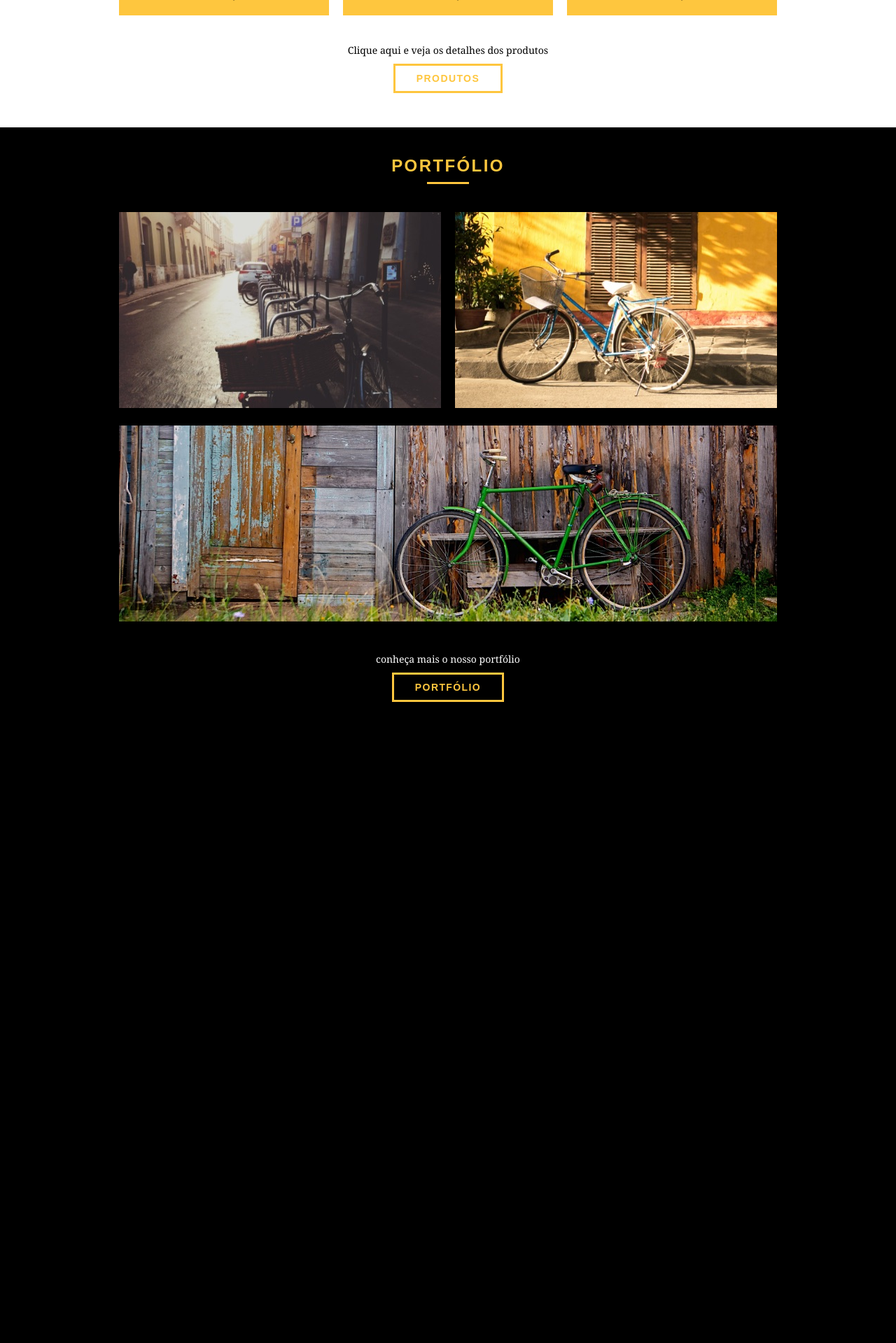
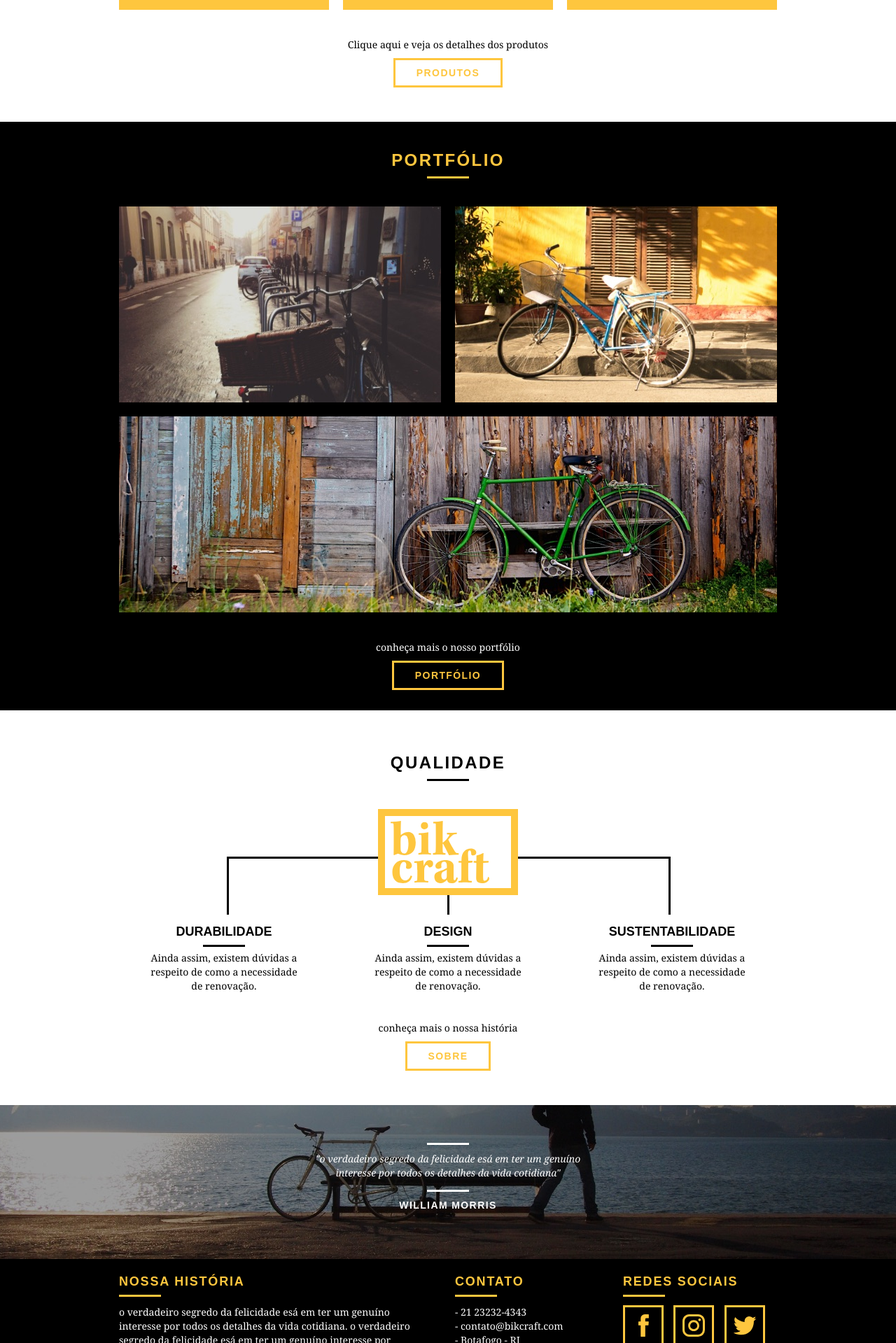
Before and after one commit to lucasgomesmatos/bikcraft-origamid, a PHP site: page / in a window 1280 px wide. Shown: the part 921-2840 px from the top of the page at 70% size. Before the commit the page ends 1924 px from the top, so only its background shows below. Run offline with PHP 8.4, Linux system fonts and the light colour scheme.

Commit message:
Finalizando página home

```diff
--- a/css/style.css
+++ b/css/style.css
@@ -8,6 +8,10 @@ p {
   font-family: Georgia, 'Times New Roman', Times, serif;
   font-size: 14px;
   line-height: 20px;
+}
+
+img {
+  display: block;
 }
 
 .btn {
@@ -91,7 +95,7 @@ p {
   height: 380px;
   background: url("../img/bg.jpg") no-repeat center;
   background-size: cover;
-  margin-top: 96px;
+  margin-top: 92px;
   text-align: center;
   padding-top: 80px;
 }
@@ -201,3 +205,126 @@ p {
 .portfolio .call p {
   color: #fff;
 }
+
+/* Qualidade */
+
+.qualidade {
+  padding: 60px 0;
+}
+
+.qualidade::after {
+  content: "";
+  width: 634px;
+  height: 83px;
+  display: block;
+  background: url("../img/linhas.svg") no-repeat center;
+  position: absolute;
+  top: 209px;
+  right: 162px;
+  z-index: -1;
+}
+
+.qualidade img {
+  margin: 0 auto;
+}
+
+.qualidade_lista {
+  padding-top: 20px;
+}
+
+.qualidade_lista li {
+  text-align: center;
+  padding: 0 40px;
+}
+
+
+.qualidade_lista li h3 {
+  font-weight: bold;
+  font-size: 18px;
+  line-height: 25px;
+  text-transform: uppercase;
+  text-align: center;
+  margin-top: 20px;
+}
+
+.qualidade_lista li h3::after {
+  content: "";
+  display: block;
+  width: 60px;
+  height: 3px;
+  background: #000;
+  margin: 6px auto;
+}
+
+/* Quebra */
+
+.quebra {
+  width: 100%;
+  height: 220px;
+  background: url("../img/bg-footer.jpg") no-repeat center;
+  background-size: cover;
+  text-align: center;
+  padding-top: 40px;
+}
+
+.quebra .quote-externo {
+  max-width: 400px;
+}
+
+/* Footer */
+
+.footer {
+  width: 100%;
+  background: #000;
+  color: #fff;
+  padding: 20px 0;
+}
+
+.footer h3 {
+  font-size: 18px;
+  line-height: 25px;
+  color: #fec63e;
+  text-transform: uppercase;
+  letter-spacing: .1em;
+  font-weight: bold;
+}
+
+.footer h3::after {
+  content: "";
+  display: block;
+  width: 60px;
+  height: 3px;
+  background: #fec63e;
+  margin: 6px 0 12px 0;
+}
+
+.footer_historia {
+  padding-right: 40px;
+}
+
+.footer_contato ul li {
+  font-size: 14px;
+  line-height: 20px;
+  font-family: Georgia, 'Times New Roman', Times, serif;
+}
+
+.footer_redes ul li {
+  display: inline-block;
+  margin-right: 10px;
+}
+
+.footer_redes ul li a {
+  border: 3px solid #fec63e;
+  display: block;
+  padding: 10px;
+}
+
+.footer_redes ul li a:hover {
+  border-color: #fff;
+}
+
+.copy {
+  width: 100%;
+  background: #fec63e;
+  padding: 20px;
+}
--- a/index.html
+++ b/index.html
@@ -1,20 +1,20 @@
 <!DOCTYPE html>
 <html lang="pt-br">
   <head>
-  <meta charset="UTF-8">
-  <meta http-equiv="X-UA-Compatible" content="IE=edge">
-  <meta name="viewport" content="width=device-width, initial-scale=1.0">
-  <link rel="stylesheet" href="css/normalize.css">
-  <link rel="stylesheet" href="css/reset.css">
-  <link rel="stylesheet" href="css/grid.css">
-  <link rel="stylesheet" href="css/style.css">
+    <meta charset="UTF-8" />
+    <meta http-equiv="X-UA-Compatible" content="IE=edge" />
+    <meta name="viewport" content="width=device-width, initial-scale=1.0" />
+    <link rel="stylesheet" href="css/normalize.css" />
+    <link rel="stylesheet" href="css/reset.css" />
+    <link rel="stylesheet" href="css/grid.css" />
+    <link rel="stylesheet" href="css/style.css" />
     <title>Bikcraft</title>
   </head>
   <body>
     <header class="header">
       <div class="container">
         <a href="/" class="grid-4">
-        <img src="img/bikcraft.svg" alt="bikcraft">
+          <img src="img/bikcraft.svg" alt="bikcraft" />
         </a>
         <nav class="grid-12 header_menu">
           <ul>
@@ -30,7 +30,10 @@
       <div class="container">
         <h1>Bicicletas Feitas a Mão</h1>
         <blockquote class="quote-externo">
-        <p>"não tenha nada em sua casa que você não considere útil ou acredita ser bonito"</p>
+          <p>
+            "não tenha nada em sua casa que você não considere útil ou acredita
+            ser bonito"
+          </p>
           <cite>WILLIAM MORRIS</cite>
         </blockquote>
         <a href="produtos.html" class="btn">Orçamento</a>
@@ -40,29 +43,36 @@
     <section class="produtos container">
       <h2 class="subtitulo">Produtos</h2>
       <ul class="produtos_lista">
-
         <li class="grid-1-3">
           <div class="produtos_icone">
-          <img src="img/produtos/passeio.svg" alt="Bikcraft Passeio">
+            <img src="img/produtos/passeio.svg" alt="Bikcraft Passeio" />
           </div>
           <h3>Passeio</h3>
-        <p>Ainda assim, existem dúvidas a respeito de como a necessidade de renovação.</p>
+          <p>
+            Ainda assim, existem dúvidas a respeito de como a necessidade de
+            renovação.
+          </p>
         </li>
         <li class="grid-1-3">
           <div class="produtos_icone">
-          <img src="img/produtos/esporte.svg" alt="Bikcraft Esporte">
+            <img src="img/produtos/esporte.svg" alt="Bikcraft Esporte" />
           </div>
           <h3>Esporte</h3>
-        <p>Ainda assim, existem dúvidas a respeito de como a necessidade de renovação.</p>
+          <p>
+            Ainda assim, existem dúvidas a respeito de como a necessidade de
+            renovação.
+          </p>
         </li>
         <li class="grid-1-3">
           <div class="produtos_icone">
-          <img src="img/produtos/retro.svg" alt="Bikcraft Retrô">
+            <img src="img/produtos/retro.svg" alt="Bikcraft Retrô" />
           </div>
           <h3>Retrô</h3>
-        <p>Ainda assim, existem dúvidas a respeito de como a necessidade de renovação.</p>
+          <p>
+            Ainda assim, existem dúvidas a respeito de como a necessidade de
+            renovação.
+          </p>
         </li>
-
       </ul>
       <div class="call">
         <p>Clique aqui e veja os detalhes dos produtos</p>
@@ -74,9 +84,15 @@
       <div class="container">
         <h2 class="subtitulo">Portfólio</h2>
         <ul class="portfolio_lista">
-        <li class="grid-8"><img src="img/portfolio/retro.jpg" alt="Bicicleta Retrô"></li>
-        <li class="grid-8"><img src="img/portfolio/passeio.jpg" alt="Bicicleta Passeio"></li>
-        <li class="grid-16"><img src="img/portfolio/esporte.jpg" alt="Bicicleta Esporte"></li>
+          <li class="grid-8">
+            <img src="img/portfolio/retro.jpg" alt="Bicicleta Retrô" />
+          </li>
+          <li class="grid-8">
+            <img src="img/portfolio/passeio.jpg" alt="Bicicleta Passeio" />
+          </li>
+          <li class="grid-16">
+            <img src="img/portfolio/esporte.jpg" alt="Bicicleta Esporte" />
+          </li>
         </ul>
         <div class="call">
           <p>conheça mais o nosso portfólio</p>
@@ -84,5 +100,87 @@
         </div>
       </div>
     </section>
+
+    <section class="qualidade container">
+      <h2 class="subtitulo">qualidade</h2>
+      <img src="img/bikcraft-qualidade.svg" alt="Bikcraft" />
+      <ul class="qualidade_lista">
+        <li class="grid-1-3">
+          <h3>Durabilidade</h3>
+          <p>
+            Ainda assim, existem dúvidas a respeito de como a necessidade de
+            renovação.
+          </p>
+        </li>
+        <li class="grid-1-3">
+          <h3>Design</h3>
+          <p>
+            Ainda assim, existem dúvidas a respeito de como a necessidade de
+            renovação.
+          </p>
+        </li>
+        <li class="grid-1-3">
+          <h3>Sustentabilidade</h3>
+          <p>
+            Ainda assim, existem dúvidas a respeito de como a necessidade de
+            renovação.
+          </p>
+        </li>
+      </ul>
+      <div class="call">
+        <p>conheça mais o nossa história</p>
+        <a href="sobre.html" class="btn btn-preto">Sobre</a>
+      </div>
+    </section>
+
+    <section class="quebra">
+      <blockquote class="quote-externo container">
+        <p>
+          "o verdadeiro segredo da felicidade esá em ter um genuíno interesse
+          por todos os detalhes da vida cotidiana"
+        </p>
+        <cite>WILLIAM MORRIS</cite>
+      </blockquote>
+    </section>
+
+    <footer>
+      <div class="footer">
+        <div class="container">
+          <div class="grid-8 footer_historia">
+            <h3>Nossa História</h3>
+            <p>
+              o verdadeiro segredo da felicidade esá em ter um genuíno interesse
+              por todos os detalhes da vida cotidiana.
+              o verdadeiro segredo da felicidade esá em ter um genuíno interesse
+              por todos os detalhes da vida cotidiana.
+            </p>
+          </div>
+
+          <div class="grid-4 footer_contato">
+            <h3>Contato</h3>
+            <ul>
+              <li>- 21 23232-4343</li>
+              <li>- contato@bikcraft.com</li>
+              <li>- Botafogo - RJ</li>
+            </ul>
+          </div>
+
+          <div class="grid-4 footer_redes">
+            <h3>Redes Sociais</h3>
+            <ul>
+              <li><a href="http://facebook.com" target="_blank"><img src="img/redes-sociais/facebook.svg" alt="facebook"></a></li>
+              <li><a href="http://instagram.com" target="_blank"><img src="img/redes-sociais/instagram.svg" alt="instagram"></a></li>
+              <li><a href="http://twitter.com" target="_blank"><img src="img/redes-sociais/twitter.svg" alt="twitter"></a></li>
+            </ul>
+          </div>
+        </div>
+      </div>
+
+      <div class="copy">
+        <div class="container">
+          <p class="grid-16">Bikcraft 2021 - Alguns direitos reservados.</p>
+        </div>
+      </div>
+    </footer>
   </body>
 </html>
```
Lines whose indentation alone changed are shown as unchanged.
